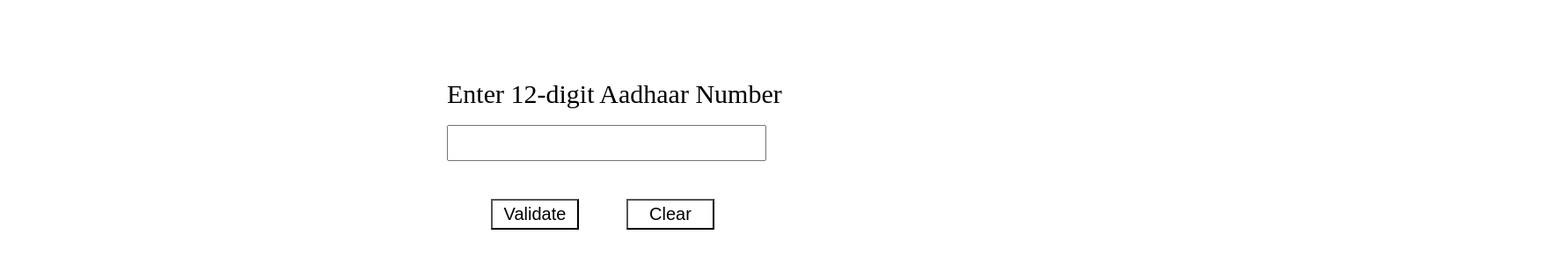
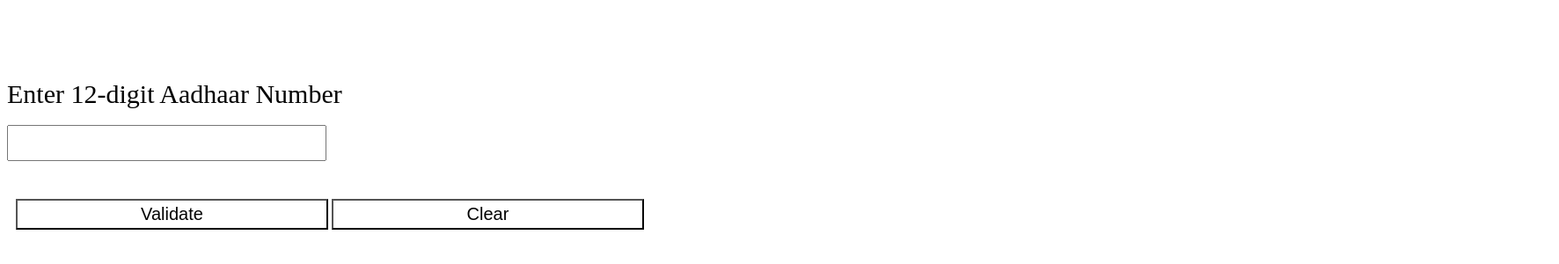
Before and after one commit to ekallwin/Aadhaar-validation, a plain HTML site: page index.html in a window 1280 px wide. Shown: the part 110-410 px from the top of the page at 88% size, 1772 px wide, since content can reach past the window. Drawn offline with Linux system fonts and the light colour scheme.

Commit message:
Update styles.css

```diff
--- a/styles.css
+++ b/styles.css
@@ -2,7 +2,6 @@
     height: 100%;
     width: 100%;
     margin-top: 200px;
-    margin-left: 500px;
 }
 #Aadhaar_input {
     width: 355px;
@@ -17,11 +16,10 @@
 }
 #button,#button_clear {
     padding: auto;
-    width: 100px;
+    width: 355px;
     height: 35px;
     background-color: #ffffff;
     font-size: 20px;
-    margin-left: 50px;
     margin-top: 25px;
 }
 /* Styles for desktop devices */
```
